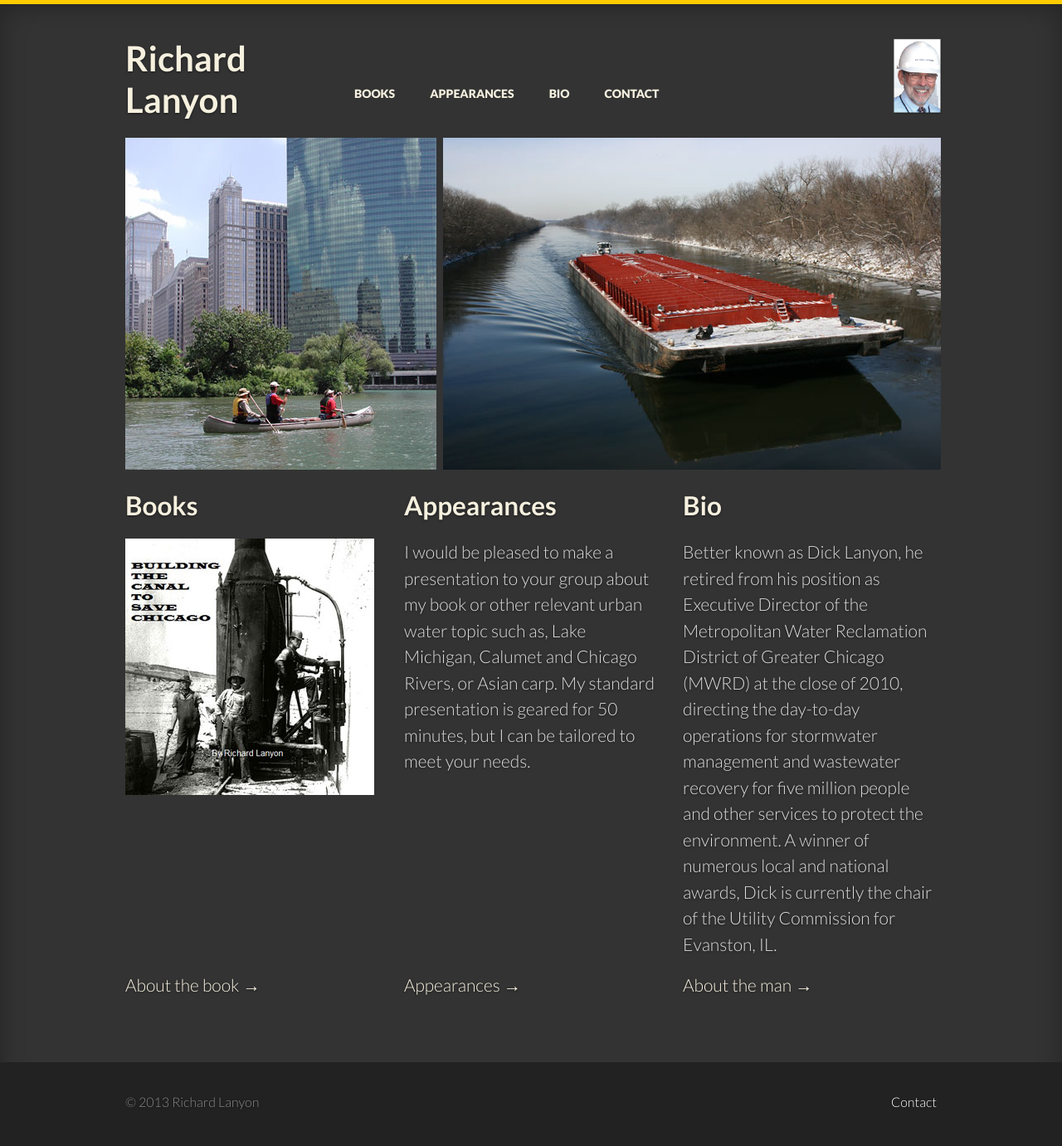
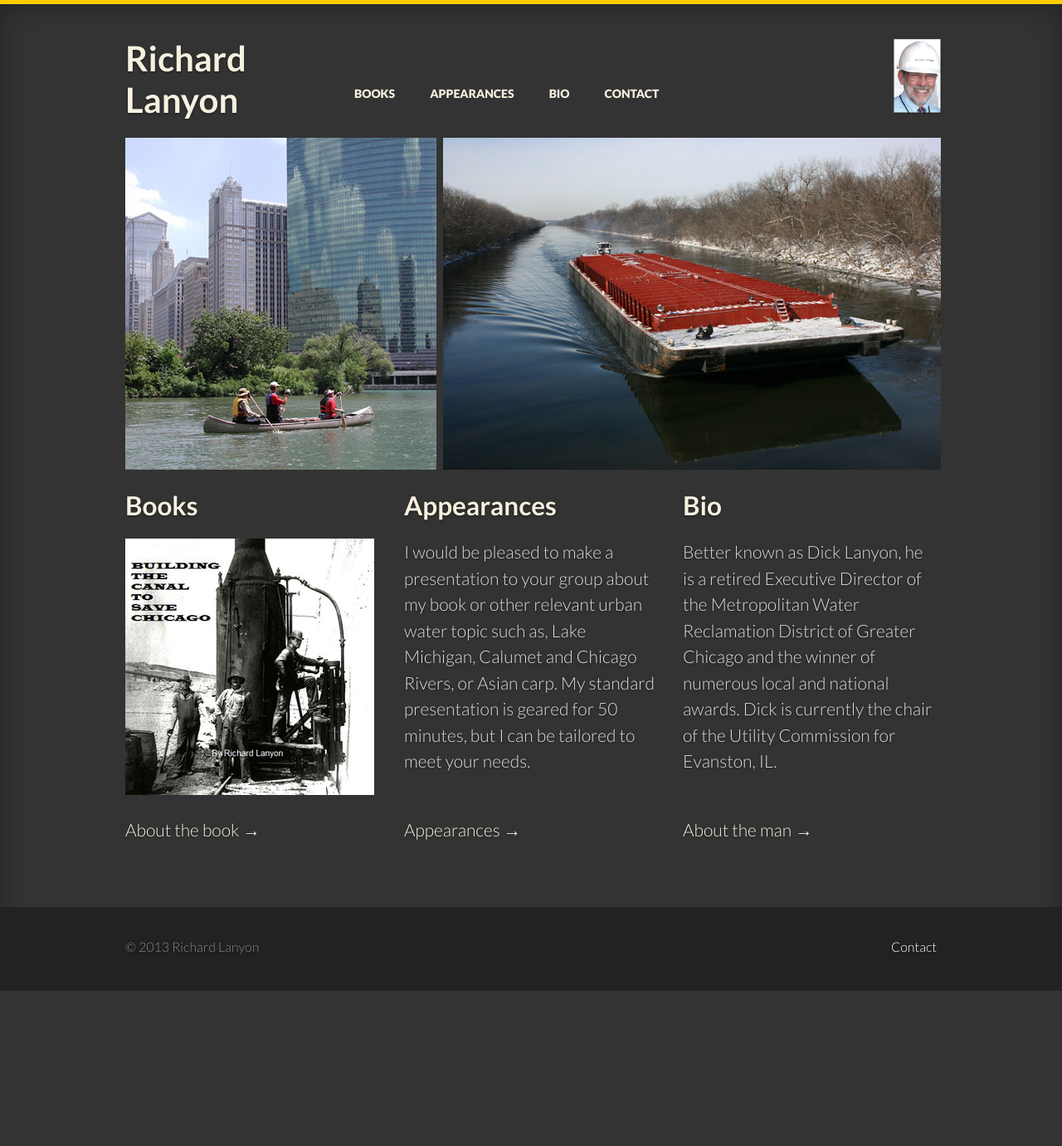
Before and after one commit to LanyonM/lanyonspeaks, a Jekyll site: the page built from index.html, in a window 1280 px wide. Shown: the whole page at 83% size. Built offline with Jekyll 4.4.1, drawn with Linux system fonts in a browser that asks for light colours; some web fonts are replaced; after the commit the page ends 1194 px from its top, so only the background shows below that.

Commit message:
Update index.html

```diff
--- a/index.html
+++ b/index.html
@@ -32,7 +32,7 @@ section: intro
     <div class="grid4">
       <h2><a href="{{ site.url }}{{ site.baseurl }}/bio/" class="">Bio</a></h2>
       <p>
-        Better known as Dick Lanyon, he retired from his position as Executive Director of the Metropolitan Water Reclamation District of Greater Chicago (MWRD) at the close of 2010, directing the day-to-day operations for stormwater management and wastewater recovery for five million people and other services to protect the environment. A winner of numerous local and national awards, Dick is currently the chair of the Utility Commission for Evanston, IL.
+        Better known as Dick Lanyon, he is a retired Executive Director of the Metropolitan Water Reclamation District of Greater Chicago and the winner of numerous local and national awards. Dick is currently the chair of the Utility Commission for Evanston, IL.
       </p>
     </div>
     <div class="clear"></div>
```
